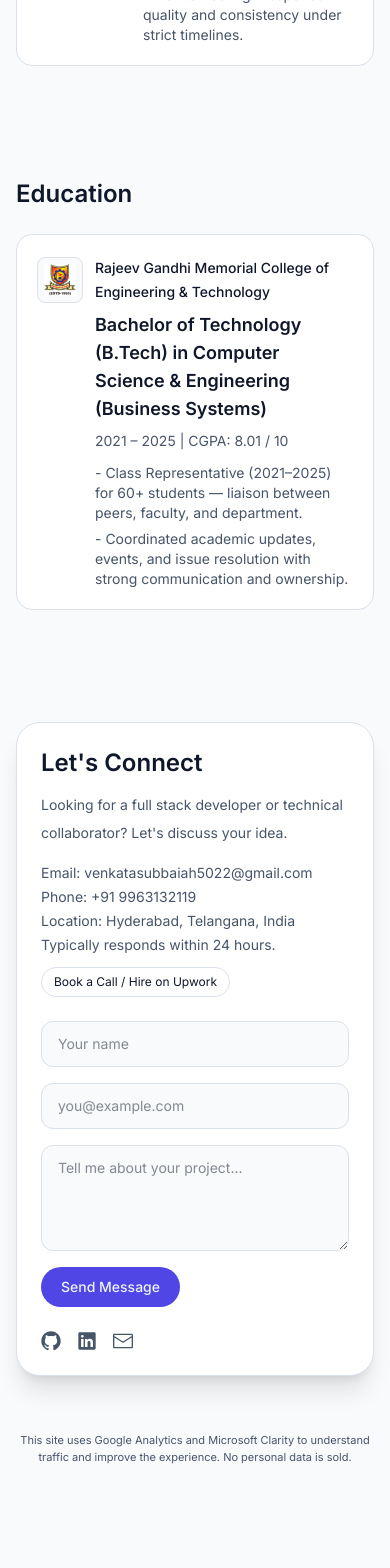
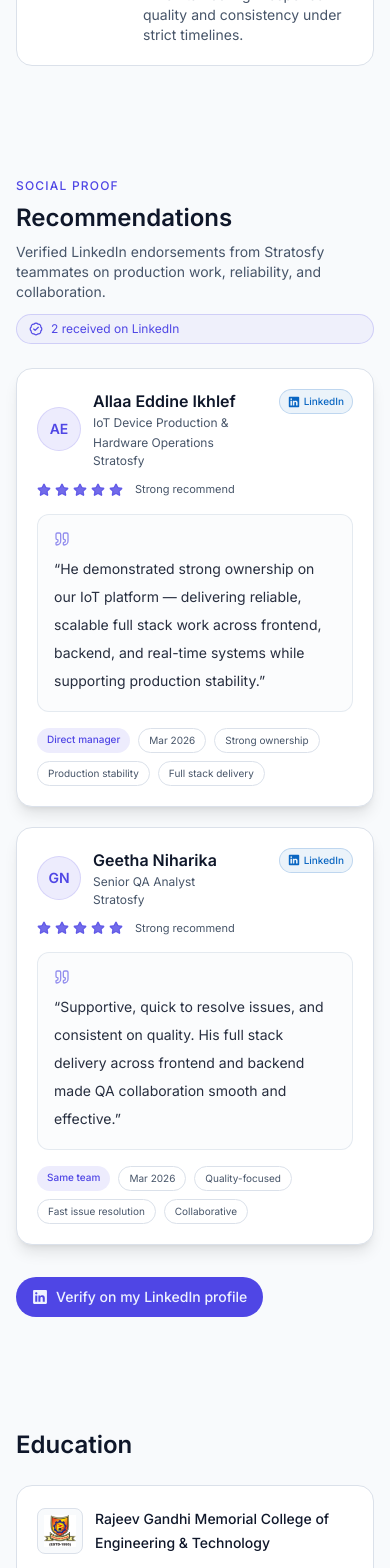
Before and after one commit to VenkataSubbaiah5022/My_Portfolio, a Next.js app: page / in a window 390 px wide. Shown: the part 9580-11148 px from the top of the page. Before the commit the page ends 11077 px from the top, so only its background shows below. Built offline with nearby package versions, Linux system fonts and the light colour scheme; no server answers.

Commit message:
feat: add RecommendationsSection component and update Navbar links to include Recommendations

```diff
--- a/src/app/page.tsx
+++ b/src/app/page.tsx
@@ -10,6 +10,7 @@ import { Navbar } from "@/components/Navbar";
 import { ProjectsSection } from "@/components/ProjectsSection";
 import { PublicationsSection } from "@/components/PublicationsSection";
 import { QuickActionsFab } from "@/components/QuickActionsFab";
+import { RecommendationsSection } from "@/components/RecommendationsSection";
 import { SectionViewTracker } from "@/components/SectionViewTracker";
 import { SkillsSection } from "@/components/SkillsSection";
 
@@ -26,6 +27,7 @@ export default function Home() {
       <GitHubProofSection />
       <SkillsSection />
       <ExperienceSection />
+      <RecommendationsSection />
       <EducationSection />
       <ContactSection />
       <QuickActionsFab />
--- a/src/components/Navbar.tsx
+++ b/src/components/Navbar.tsx
@@ -12,6 +12,7 @@ const links = [
   { href: "#publications", label: "Publications" },
   { href: "#skills", label: "Skills" },
   { href: "#experience", label: "Experience" },
+  { href: "#recommendations", label: "Recommendations" },
   { href: "#education", label: "Education" },
   { href: "#contact", label: "Contact" },
 ];
--- /dev/null
+++ b/src/components/RecommendationsSection.tsx
@@ -0,0 +1,149 @@
+"use client";
+
+import { motion } from "framer-motion";
+import { BadgeCheck, Quote, Star } from "lucide-react";
+import { LinkedInLogoIcon } from "@radix-ui/react-icons";
+import { trackOutboundClick } from "@/lib/analytics";
+
+const linkedInRecommendationsUrl =
+  "https://www.linkedin.com/in/aitha-venkata-subbaiah-setty/details/recommendations/";
+
+const recommendations = [
+  {
+    quote:
+      "He demonstrated strong ownership on our IoT platform — delivering reliable, scalable full stack work across frontend, backend, and real-time systems while supporting production stability.",
+    name: "Allaa Eddine Ikhlef",
+    role: "IoT Device Production & Hardware Operations",
+    company: "Stratosfy",
+    relation: "Direct manager",
+    date: "Mar 2026",
+    highlights: ["Strong ownership", "Production stability", "Full stack delivery"],
+  },
+  {
+    quote:
+      "Supportive, quick to resolve issues, and consistent on quality. His full stack delivery across frontend and backend made QA collaboration smooth and effective.",
+    name: "Geetha Niharika",
+    role: "Senior QA Analyst",
+    company: "Stratosfy",
+    relation: "Same team",
+    date: "Mar 2026",
+    highlights: ["Quality-focused", "Fast issue resolution", "Collaborative"],
+  },
+];
+
+function getInitials(name: string) {
+  return name
+    .split(" ")
+    .slice(0, 2)
+    .map((part) => part[0])
+    .join("")
+    .toUpperCase();
+}
+
+export function RecommendationsSection() {
+  return (
+    <section id="recommendations" className="mx-auto w-full max-w-6xl px-4 py-14 md:py-16">
+      <div className="mb-6 flex flex-col gap-3 md:mb-8 md:flex-row md:items-end md:justify-between">
+        <div>
+          <p className="text-xs font-medium tracking-widest text-primary uppercase">
+            Social proof
+          </p>
+          <h2 className="mt-2 text-2xl font-semibold md:text-3xl">Recommendations</h2>
+          <p className="mt-2 max-w-2xl text-sm text-muted-foreground md:text-base">
+            Verified LinkedIn endorsements from Stratosfy teammates on production work,
+            reliability, and collaboration.
+          </p>
+        </div>
+        <div className="inline-flex items-center gap-2 rounded-full border border-primary/20 bg-primary/5 px-3 py-1.5 text-xs text-primary">
+          <BadgeCheck className="h-3.5 w-3.5" />
+          {recommendations.length} received on LinkedIn
+        </div>
+      </div>
+
+      <div className="grid gap-5 md:grid-cols-2">
+        {recommendations.map((item, idx) => (
+          <motion.article
+            key={item.name}
+            initial={{ opacity: 0, y: 16 }}
+            whileInView={{ opacity: 1, y: 0 }}
+            viewport={{ once: true, amount: 0.2 }}
+            transition={{ duration: 0.45, delay: idx * 0.08 }}
+            whileHover={{ y: -4 }}
+            className="group relative overflow-hidden rounded-2xl border border-border bg-card p-5 shadow-lg transition hover:border-primary/30"
+          >
+            <div className="pointer-events-none absolute inset-0 opacity-0 transition group-hover:opacity-100 bg-[radial-gradient(circle_at_top,rgba(79,70,229,0.08),transparent_55%)]" />
+
+            <div className="relative flex items-start justify-between gap-3">
+              <div className="flex min-w-0 items-center gap-3">
+                <div className="flex h-11 w-11 shrink-0 items-center justify-center rounded-full border border-primary/15 bg-primary/10 text-sm font-semibold text-primary">
+                  {getInitials(item.name)}
+                </div>
+                <div className="min-w-0">
+                  <p className="font-semibold">{item.name}</p>
+                  <p className="text-xs leading-5 text-muted-foreground">{item.role}</p>
+                  <p className="text-xs text-muted-foreground">{item.company}</p>
+                </div>
+              </div>
+              <span className="inline-flex shrink-0 items-center gap-1 rounded-full border border-[#0A66C2]/20 bg-[#0A66C2]/8 px-2 py-1 text-[10px] font-medium text-[#0A66C2]">
+                <LinkedInLogoIcon className="h-3 w-3" />
+                LinkedIn
+              </span>
+            </div>
+
+            <div className="relative mt-3 flex items-center gap-1">
+              {Array.from({ length: 5 }).map((_, starIndex) => (
+                <Star
+                  key={starIndex}
+                  className="h-3.5 w-3.5 fill-primary/80 text-primary/80"
+                  aria-hidden
+                />
+              ))}
+              <span className="ml-2 text-[11px] text-muted-foreground">Strong recommend</span>
+            </div>
+
+            <blockquote className="relative mt-4 rounded-xl border border-border/70 bg-background/60 p-4">
+              <Quote className="mb-2 h-4 w-4 text-primary/60" aria-hidden />
+              <p className="text-sm leading-7 text-foreground/90">
+                &ldquo;{item.quote}&rdquo;
+              </p>
+            </blockquote>
+
+            <div className="relative mt-4 flex flex-wrap gap-2">
+              <span className="rounded-full bg-primary/10 px-2.5 py-1 text-[10px] font-medium text-primary">
+                {item.relation}
+              </span>
+              <span className="rounded-full border border-border px-2.5 py-1 text-[10px] text-muted-foreground">
+                {item.date}
+              </span>
+              {item.highlights.map((tag) => (
+                <span
+                  key={tag}
+                  className="rounded-full border border-border px-2.5 py-1 text-[10px] text-muted-foreground"
+                >
+                  {tag}
+                </span>
+              ))}
+            </div>
+          </motion.article>
+        ))}
+      </div>
+
+      <a
+        href={linkedInRecommendationsUrl}
+        target="_blank"
+        rel="noreferrer"
+        onClick={() =>
+          trackOutboundClick(
+            "LinkedIn Recommendations",
+            linkedInRecommendationsUrl,
+            "recommendations",
+          )
+        }
+        className="mt-8 inline-flex items-center gap-2 rounded-full bg-primary px-4 py-2.5 text-sm font-medium text-primary-foreground transition hover:translate-y-[-1px]"
+      >
+        <LinkedInLogoIcon className="h-4 w-4" />
+        Verify on my LinkedIn profile
+      </a>
+    </section>
+  );
+}
```
